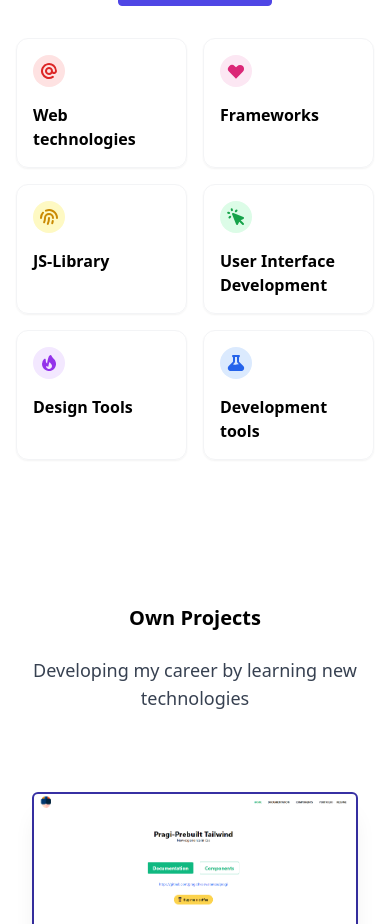
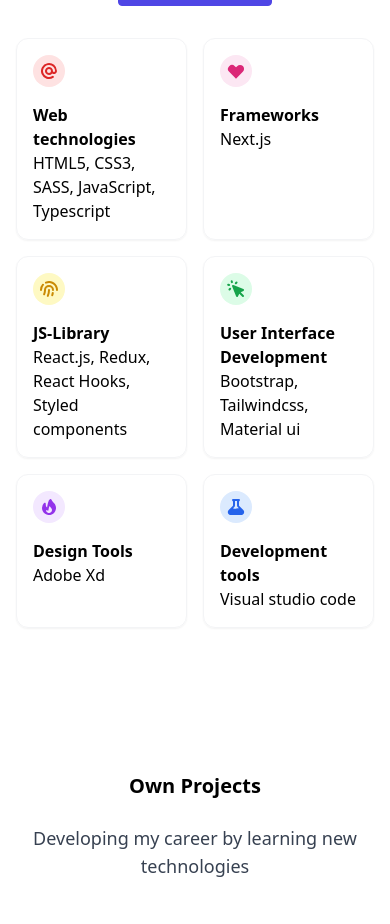
Before and after one commit to pragatheeswaranpragi/pragi, a Next.js app: page / in a window 390 px wide. Shown: the part 936-1860 px from the top of the page. Built offline with nearby package versions, Linux system fonts and the light colour scheme.

Commit message:
enhance ui for mobile devices

```diff
--- a/pages/component/career.jsx
+++ b/pages/component/career.jsx
@@ -42,7 +42,7 @@ return (
         >
           <span>
           <div className="flex items-center justify-center w-8 h-8 mb-4 text-red-600 bg-red-100 rounded-full">
-            <svg xmlns="http://www.w3.org/2000/svg" viewBox="0 0 20 20" fill="currentColor" className="w-5 h-5" aria-hidden="true">
+            <svg xmlns="http://www.w3.org/2000/svg" viewBox="0 0 20 20" fill="currentColor" className="w-5 h-5" aria-="true">
               <path
                 fillRule="evenodd"
                 d="M14.243 5.757a6 6 0 10-.986 9.284 1 1 0 111.087 1.678A8 8 0 1118 10a3 3 0 01-4.8 2.401A4 4 0 1114 10a1 1 0 102 0c0-1.537-.586-3.07-1.757-4.243zM12 10a2 2 0 10-4 0 2 2 0 004 0z"
@@ -52,7 +52,7 @@ return (
           </div>
           </span>
           <h6 className="mt-2 font-bold">Web technologies</h6>
-          <p className="hidden sm:mt-1 sm:text-sm sm:text-gray-600 sm:block">
+          <p className=" sm:mt-1 sm:text-sm sm:text-gray-600 sm:block">
             HTML5, CSS3, SASS, JavaScript, Typescript
           </p>
         </a>
@@ -63,14 +63,14 @@ return (
         >
           <span>
           <div className="flex items-center justify-center w-8 h-8 mb-4 text-pink-600 bg-pink-100 rounded-full">
-        <svg xmlns="http://www.w3.org/2000/svg" viewBox="0 0 20 20" fill="currentColor" className="w-5 h-5" aria-hidden="true">
+        <svg xmlns="http://www.w3.org/2000/svg" viewBox="0 0 20 20" fill="currentColor" className="w-5 h-5" aria-="true">
           <path fillRule="evenodd" d="M3.172 5.172a4 4 0 015.656 0L10 6.343l1.172-1.171a4 4 0 115.656 5.656L10 17.657l-6.828-6.829a4 4 0 010-5.656z" clipRule="evenodd" />
         </svg>
       </div>
           </span>
 
           <h6 className="mt-2 font-bold">Frameworks</h6>
-          <p className="hidden sm:mt-1 sm:text-sm sm:text-gray-600 sm:block">
+          <p className=" sm:mt-1 sm:text-sm sm:text-gray-600 sm:block">
             Next.js
           </p>
         </a>
@@ -81,7 +81,7 @@ return (
         >
           <span>
           <div className="flex items-center justify-center w-8 h-8 mb-4 text-yellow-600 bg-yellow-100 rounded-full">
-      <svg xmlns="http://www.w3.org/2000/svg" viewBox="0 0 20 20" fill="currentColor" className="w-5 h-5" aria-hidden="true">
+      <svg xmlns="http://www.w3.org/2000/svg" viewBox="0 0 20 20" fill="currentColor" className="w-5 h-5" aria-="true">
           <path
             fillRule="evenodd"
             d="M6.625 2.655A9 9 0 0119 11a1 1 0 11-2 0 7 7 0 00-9.625-6.492 1 1 0 11-.75-1.853zM4.662 4.959A1 1 0 014.75 6.37 6.97 6.97 0 003 11a1 1 0 11-2 0 8.97 8.97 0 012.25-5.953 1 1 0 011.412-.088z"
@@ -97,7 +97,7 @@ return (
       </div>
           </span>
           <h6 className="mt-2 font-bold">JS-Library</h6>
-          <p className="hidden sm:mt-1 sm:text-sm sm:text-gray-600 sm:block">
+          <p className=" sm:mt-1 sm:text-sm sm:text-gray-600 sm:block">
             React.js, Redux, React Hooks, Styled components
           </p>
         </a>
@@ -108,7 +108,7 @@ return (
         >
           <span>
           <div className="flex items-center justify-center w-8 h-8 mb-4 text-green-600 bg-green-100 rounded-full">
-        <svg xmlns="http://www.w3.org/2000/svg" viewBox="0 0 20 20" fill="currentColor" className="w-5 h-5" aria-hidden="true">
+        <svg xmlns="http://www.w3.org/2000/svg" viewBox="0 0 20 20" fill="currentColor" className="w-5 h-5" aria-="true">
           <path
             fillRule="evenodd"
             d="M6.672 1.911a1 1 0 10-1.932.518l.259.966a1 1 0 001.932-.518l-.26-.966zM2.429 4.74a1 1 0 10-.517 1.932l.966.259a1 1 0 00.517-1.932l-.966-.26zm8.814-.569a1 1 0 00-1.415-1.414l-.707.707a1 1 0 101.415 1.415l.707-.708zm-7.071 7.072l.707-.707A1 1 0 003.465 9.12l-.708.707a1 1 0 001.415 1.415zm3.2-5.171a1 1 0 00-1.3 1.3l4 10a1 1 0 001.823.075l1.38-2.759 3.018 3.02a1 1 0 001.414-1.415l-3.019-3.02 2.76-1.379a1 1 0 00-.076-1.822l-10-4z"
@@ -118,7 +118,7 @@ return (
       </div>
           </span>
           <h6 className="mt-2 font-bold">User Interface Development</h6>
-          <p className="hidden sm:mt-1 sm:text-sm sm:text-gray-600 sm:block">
+          <p className=" sm:mt-1 sm:text-sm sm:text-gray-600 sm:block">
             Bootstrap, Tailwindcss, Material ui
           </p>
         </a>
@@ -128,7 +128,7 @@ return (
         >
           <span>
           <div className="flex items-center justify-center w-8 h-8 mb-4 text-purple-600 bg-purple-100 rounded-full">
-        <svg xmlns="http://www.w3.org/2000/svg" viewBox="0 0 20 20" fill="currentColor" className="w-5 h-5" aria-hidden="true">
+        <svg xmlns="http://www.w3.org/2000/svg" viewBox="0 0 20 20" fill="currentColor" className="w-5 h-5" aria-="true">
           <path
             fillRule="evenodd"
             d="M12.395 2.553a1 1 0 00-1.45-.385c-.345.23-.614.558-.822.88-.214.33-.403.713-.57 1.116-.334.804-.614 1.768-.84 2.734a31.365 31.365 0 00-.613 3.58 2.64 2.64 0 01-.945-1.067c-.328-.68-.398-1.534-.398-2.654A1 1 0 005.05 6.05 6.981 6.981 0 003 11a7 7 0 1011.95-4.95c-.592-.591-.98-.985-1.348-1.467-.363-.476-.724-1.063-1.207-2.03zM12.12 15.12A3 3 0 017 13s.879.5 2.5.5c0-1 .5-4 1.25-4.5.5 1 .786 1.293 1.371 1.879A2.99 2.99 0 0113 13a2.99 2.99 0 01-.879 2.121z"
@@ -138,7 +138,7 @@ return (
       </div>
           </span>
           <h6 className="mt-2 font-bold">Design Tools</h6>
-          <p className="hidden sm:mt-1 sm:text-sm sm:text-gray-600 sm:block">
+          <p className=" sm:mt-1 sm:text-sm sm:text-gray-600 sm:block">
             Adobe Xd
           </p>
         </a>
@@ -149,7 +149,7 @@ return (
         >
           <span>
           <div className="flex items-center justify-center w-8 h-8 mb-4 text-blue-600 bg-blue-100 rounded-full">
-      <svg xmlns="http://www.w3.org/2000/svg" viewBox="0 0 20 20" fill="currentColor" className="w-5 h-5" aria-hidden="true">
+      <svg xmlns="http://www.w3.org/2000/svg" viewBox="0 0 20 20" fill="currentColor" className="w-5 h-5" aria-="true">
           <path
             fillRule="evenodd"
             d="M7 2a1 1 0 00-.707 1.707L7 4.414v3.758a1 1 0 01-.293.707l-4 4C.817 14.769 2.156 18 4.828 18h10.343c2.673 0 4.012-3.231 2.122-5.121l-4-4A1 1 0 0113 8.172V4.414l.707-.707A1 1 0 0013 2H7zm2 6.172V4h2v4.172a3 3 0 00.879 2.12l1.027 1.028a4 4 0 00-2.171.102l-.47.156a4 4 0 01-2.53 0l-.563-.187a1.993 1.993 0 00-.114-.035l1.063-1.063A3 3 0 009 8.172z"
@@ -160,7 +160,7 @@ return (
           </span>
           <h6 className="mt-2 font-bold">Development tools</h6>
 
-          <p className="hidden sm:mt-1 sm:text-sm sm:text-gray-600 sm:block">
+          <p className=" sm:mt-1 sm:text-sm sm:text-gray-600 sm:block">
             Visual studio code
           </p>
         </a>
```
